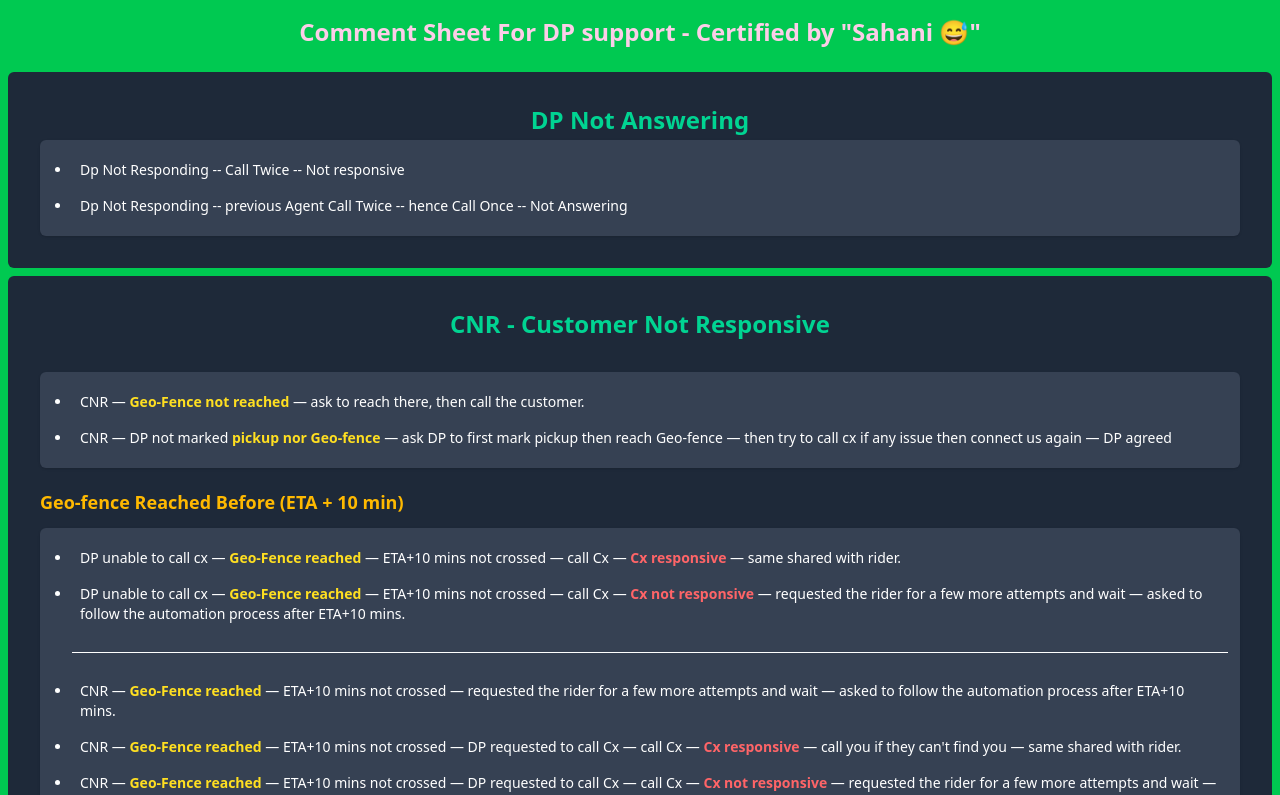
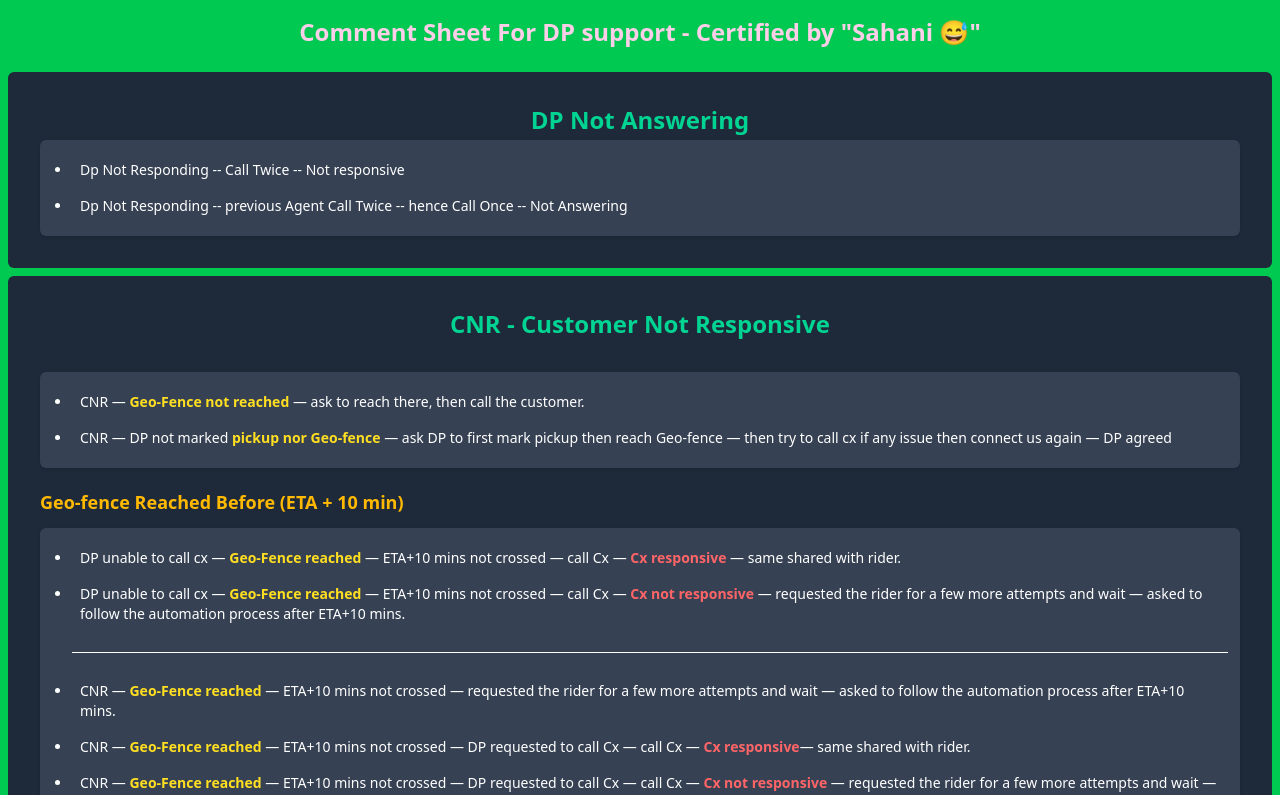
Before and after one commit to Code-with-Sahani/Blinket-DP, a React (Vite) app: page / in a window 1280 px wide. Shown: the top 795 px of the page. Built offline with nearby package versions, Linux system fonts and the light colour scheme.

Commit message:
Update CNR.jsx

```diff
--- a/src/Components/CNR.jsx
+++ b/src/Components/CNR.jsx
@@ -35,7 +35,7 @@ const CNR = () => {
                             CNR — <strong className="text-yellow-300 font-semibold">Geo-Fence reached</strong> — ETA+10 mins not crossed — requested the rider for a few more attempts and wait — asked to follow the automation process after ETA+10 mins.
                         </li>
                         <li className="p-2">
-                            CNR — <strong className="text-yellow-300 font-semibold">Geo-Fence reached</strong> — ETA+10 mins not crossed — DP requested to call Cx — call Cx — <strong className='text-red-400 font-semibold'>Cx responsive</strong> — call you if they can't find you — same shared with rider.
+                            CNR — <strong className="text-yellow-300 font-semibold">Geo-Fence reached</strong> — ETA+10 mins not crossed — DP requested to call Cx — call Cx — <strong className='text-red-400 font-semibold'>Cx responsive</strong>— same shared with rider.
                         </li>
 
                         <li className="p-2">
```
